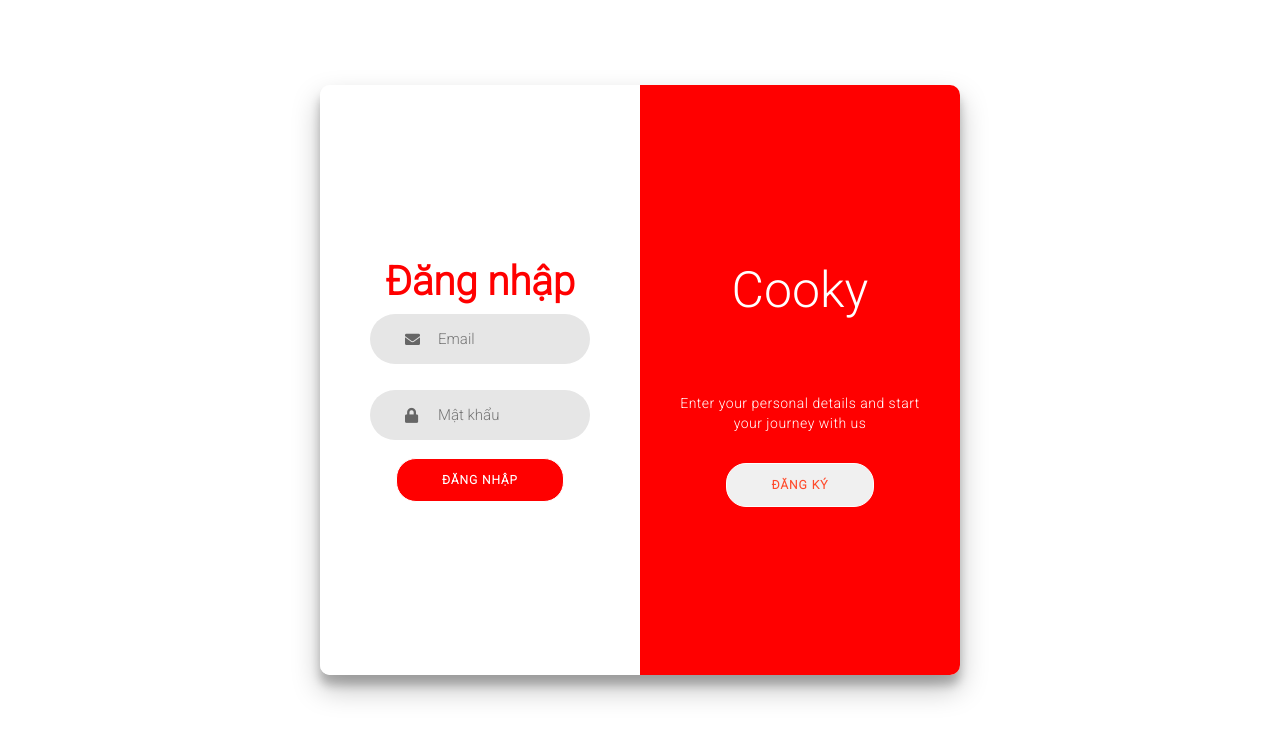
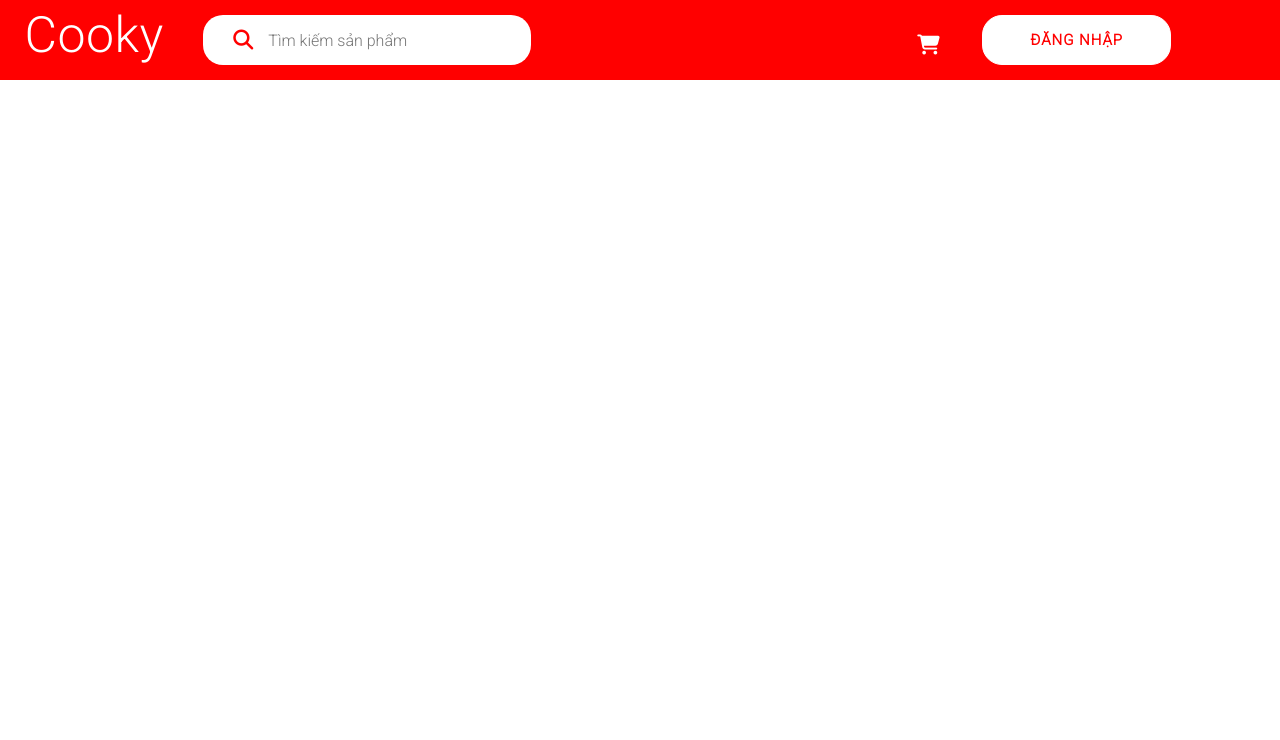
Before and after one commit to tranvanhiep12345/CaseModule6, a React (Create React App) app in the folder Front-end/: page / in a window 1280 px wide. Shown: the top 740 px of the page. Built offline with nearby package versions, Linux system fonts and the light colour scheme.

Commit message:
fixing update restaurant

```diff
--- a/Front-end/src/App.js
+++ b/Front-end/src/App.js
@@ -7,12 +7,13 @@
 import AddFood from "./page/merchant/addFood";
 import ListFood from "./page/merchant/listFood";
 import UpdateFood from "./page/merchant/updateFood";
-import MerchantHome from "./page/Home/merchantHome";
+import MerchantHome from "./page/user/merchantHome";
 import UpdateRestaurant from "./page/restaurant/updateRestaurant";
 import {useSelector} from "react-redux";
 import RestaurantHome from "./page/restaurant/RestaurantHome";
 import {useState} from "react";
 import AddRestaurant from "./page/restaurant/addRestaurant";
+import Home from "./page/user/Home";
 
 
 function App() {
@@ -21,14 +22,20 @@
         <>
             <div>
                 <Routes>
-                    <Route path={''} element={<Login/>}/>
-                    <Route path={'merchant'} element={<MerchantHome/>}>
+
+                    <Route path={''} element={<Home/>}>
+
+                    </Route>
+
+                    <Route path={'/login'} element={<Login/>}/>
+                    <Route path={'homeMerchant'} element={<MerchantHome/>}>
                         <Route path={''} element={<ListFood/>}/>
                         <Route path={'add_restaurant'} element={<AddRestaurant/>}/>
+                        <Route path={'update_restaurant/:id'} element={<UpdateRestaurant/>}/>
 
                         <Route path={'add_food'} element={<AddFood/>}/>
                         <Route path={'update_food/:id'} element={<UpdateFood/>}/>
-                        <Route path={'update_restaurant/:id'} element={<UpdateRestaurant/>}/>
+
 
 
 
--- a/Front-end/src/components/option/merchantOption.js
+++ b/Front-end/src/components/option/merchantOption.js
@@ -1,4 +1,4 @@
-import '../merchantNavbarCss.css'
+import '../../css/merchantNavbarCss.css'
 import {Link} from "react-router-dom";
 export default function MerchantOption(){
     return(
--- a/Front-end/src/components/userNavbar.js
+++ b/Front-end/src/components/userNavbar.js
@@ -1,31 +1,160 @@
+import {Link, useNavigate} from "react-router-dom";
+import {useSelector} from "react-redux";
+
 
 export default function UserNavbar(){
+    const navigate = useNavigate()
+    const user = useSelector(state => {
+        return state.user.currentUser
+    })
     return(
         <>
             <div className="row">
-                <div style={{background: 'red', width: '100%', height: '100px'}}>
-                    <div className="row" style={{margin: '0 auto', width:'100%'}}>
-                        <div className="col-2" style={{height: '80px',width: '20%', marginTop: '10px', fontSize: '50px', color: 'white', fontFamily: '"Lucida Handwriting"'}}>
-                            Cooky
+                <div
+                    style={{
+                        background: 'red',
+                        width: '100%',
+                        height: '80px'
+                    }}
+                >
+                    <div className="row"
+                         style={{
+                             margin: '0 auto',
+                             width:'100%'
+                         }}
+                    >
+                        <div className="col-2"
+                             style={{
+                                 height: '80px',
+                                 width: '20%',
+                                 fontSize: '50px',
+                                 color: 'white'
+                             }}>
+                            <p style={{
+                                display: 'flex',
+                                justifyContent: 'center',
+                                margin: '25px',
+                                fontSize:'50px'}}
+                               onClick={()=>{
+                                   navigate('/homeUser')
+                               }}>
+                                Cooky</p>
                         </div>
-                        <div className="col-4" style={{height: '50px', marginTop: '20px', display: 'flex', background: 'white', width:'20%'}}>
-                            <div className="row" style={{margin: '15px', color: '#606060'}}><i style={{marginTop:'5px'}} className="fa-solid fa-magnifying-glass" />
+                        <div className="col-3"
+                             style={{
+                                 height: '50px',
+                                 marginTop: '15px',
+                                 display: 'flex',
+                                 background: 'white',
+                                 width:'100%',
+                                 borderRadius: '20px'
+                             }}>
+                            <div className="row"
+                                 style={{
+                                     display:'flex',
+                                     margin: '15px',
+                                     color: 'red',
+                                     marginTop:'15px',
+                                     fontSize:'20px'
+                                 }}>
+                                <i className="fa-solid fa-magnifying-glass" />
                             </div>
-                            <div className="row">
-                                <input style={{height: '45px', width: '100%', background: 'none', border: 'none', outline: 'none', marginTop:'5px'}} placeholder="Tìm kiếm sản phẩm" />
+                            <div className="row"
+                                 style={{
+                                     color: 'red',
+                                     width: '100%'
+                                 }}>
+                                <input style={{
+                                    height: '40px',
+                                    width: '100%',
+                                    background: 'none',
+                                    outline: 'none',
+                                    display: 'flex',
+                                    marginTop:'5px'
+                                }}
+                                       placeholder="Tìm kiếm sản phẩm" />
                             </div>
                         </div>
-                        <div className="col-2" style={{height: '50px', display: 'flex', marginTop: '5px',width:'20%'}}>
-                            <div className="row" style={{marginTop: '20px'}}>
-                                <div className="col-3" style={{height: '50px', display: 'flex', justifyContent: 'center', alignItems: 'center'}}><i className="fa-solid fa-heart" style={{color: 'white'}} /></div>
-                                <div className="col-3" style={{height: '50px', display: 'flex', justifyContent: 'center', alignItems: 'center'}}><i className="fa-solid fa-cart-shopping" style={{color: 'white'}} /></div>
-                                <div className="col-3" style={{height: '50px', display: 'flex', justifyContent: 'center', alignItems: 'center'}}><i className="fa-solid fa-phone-volume" style={{color: 'white'}} /></div>
-                                <div className="col-3" style={{height: '50px', display: 'flex', justifyContent: 'center', alignItems: 'center'}}><i className="fa-brands fa-facebook-messenger" style={{color: 'white'}} /></div></div>
+                        <div className="col-4"
+                             style={{
+                                 height: '50px',
+                                 display: 'flex',
+                                 width:'20%',
+                                 justifyContent: 'right',
+                                 backgroundColor: 'red'
+                             }}>
+                            <div className="row"
+                                 style={{
+                                     marginTop: '20px'
+                                 }}>
+                                <button className="col-3"
+                                        style={{
+                                            height: '50px',
+                                            display: 'flex',
+                                            justifyContent: 'center',
+                                            alignItems: 'center',
+                                            fontSize:'20px',
+                                            backgroundColor: 'red',
+                                            border:'50px red'
+                                        }}>
+                                    <i className="fa-solid fa-cart-shopping"
+                                       style={{color: 'white'}} />
+                                </button>
+                            </div>
                         </div>
-                        <div className="col-2" style={{height: '40px', marginTop: '20px', width:'20%'}}>
-                            <button style={{width: '100%', height: '50px', borderRadius: '999px', margin: '1px', color: 'white', background: 'red', border: '1px solid white'}}>
-                                Đăng nhập
-                            </button>
+                        <div className="col-2"
+                             style={{
+                                 height: '40px',
+                                 marginTop: '15px',
+                                 width:'100%'
+                             }}>
+                            {user != null ?
+                                <button style={{
+                                    width: '100%',
+                                    height: '50px',
+                                    borderRadius: '20px',
+                                    color: 'red',
+                                    background: 'white',
+                                    border: '1px solid white',
+                                    fontSize:'15px',
+                                    display:'flex'
+                                }}>
+                                    <div style={{
+                                        width: '60%',
+                                        marginLeft: '-50px'
+                                    }}>
+                                        <i className="fa-regular fa-user"
+                                           style={{
+                                               color: 'red',
+                                               fontSize: '25px'
+                                           }}>
+                                        </i>
+                                    </div>
+                                    <div style={{
+                                        display: 'flex',
+                                        width: '100%',
+                                        height: '30px',
+                                        marginTop: '0px',
+                                        justifyContent:'center'
+                                    }}>
+                                        {user.email.split("@")[0]}
+                                    </div>
+                                </button>
+                                :
+                                <Link to={'/login'}>
+                                    <button style={{
+                                        width: '100%',
+                                        height: '50px',
+                                        borderRadius: '20px',
+                                        color: 'red',
+                                        background: 'white',
+                                        border: '1px solid white',
+                                        fontSize:'15px'
+                                    }}>
+                                        Đăng nhập
+                                    </button>
+                                </Link>
+                            }
                         </div>
                     </div>
                 </div>
--- a/Front-end/src/page/merchant/addFood.js
+++ b/Front-end/src/page/merchant/addFood.js
@@ -69,7 +69,7 @@
         dispatch(addFood(data)).then((res) => {
             toast.success('Them mon an thanh cong')
             dispatch(getFood())
-            navigate("/merchant")
+            navigate("/homeMerchant")
         })
     }
     useEffect(() => {
```
Also changed, not shown: Front-end/src/components/merchantNavbar.js (+19 -16 lines), Front-end/src/page/merchant/listFood.js (+8 -4 lines), Front-end/src/page/merchant/updateFood.js (+12 -8 lines), Front-end/src/page/restaurant/updateRestaurant.js (+28 -17 lines), Front-end/src/css/merchantNavbarCss.css (renamed from Front-end/src/components/merchantNavbarCss.css), Front-end/src/page/user/Add.js (added), Front-end/src/page/user/Home.js (renamed from Front-end/src/page/Home/Home.js), Front-end/src/page/user/merchantHome.js (renamed from Front-end/src/page/Home/merchantHome.js).
